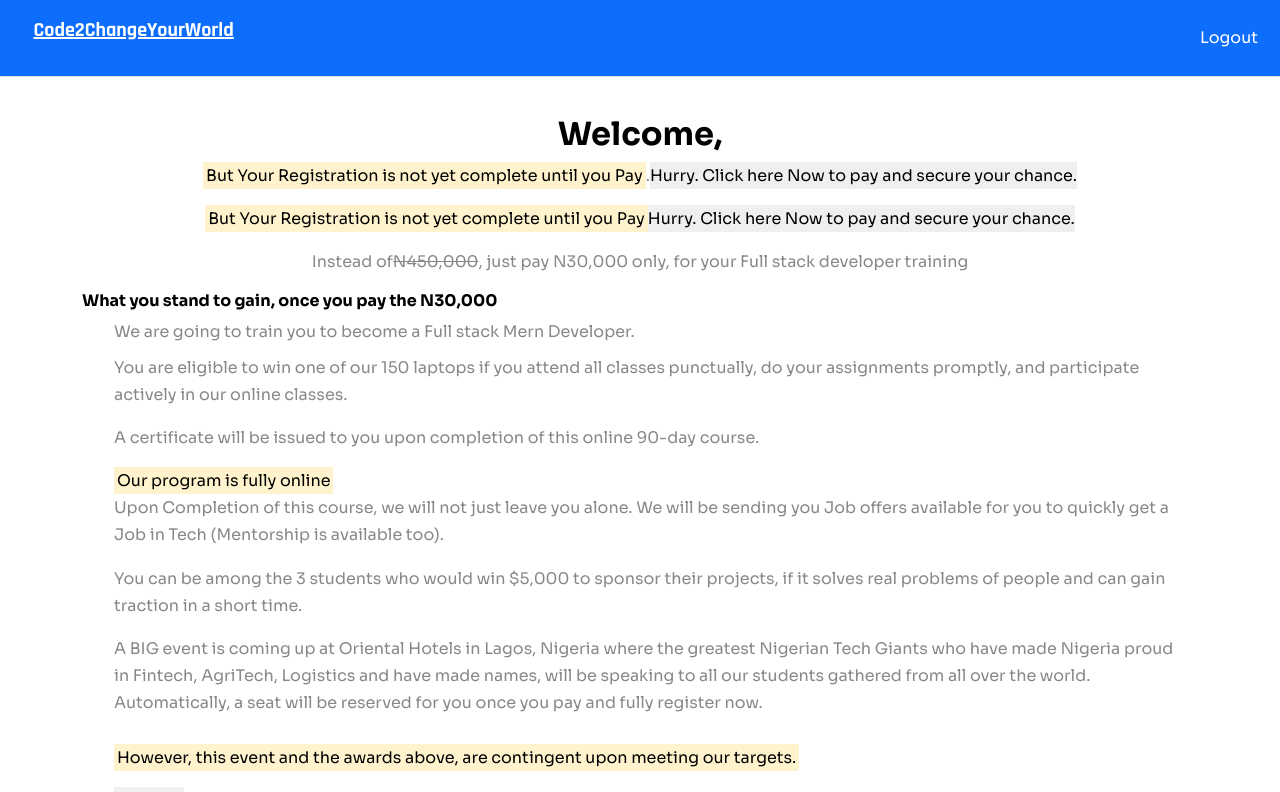
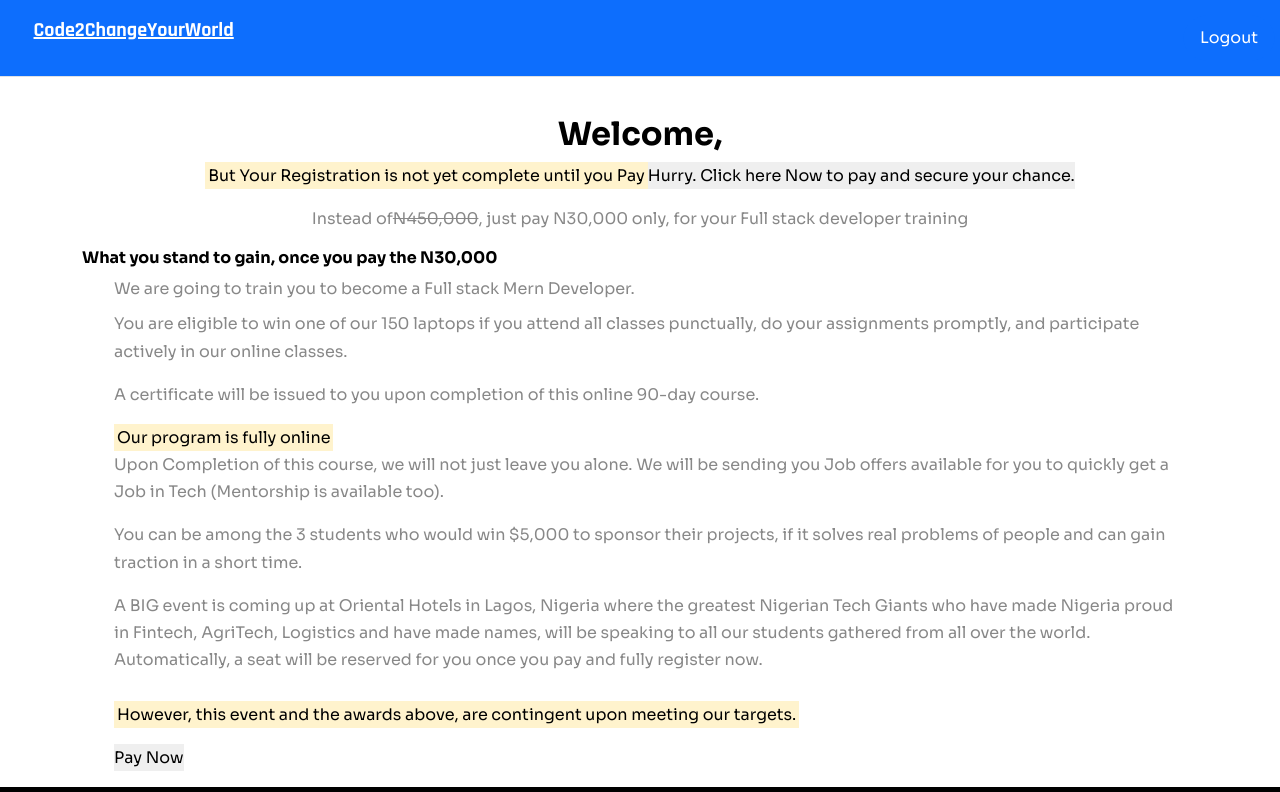
Before and after one commit to TimothyAttah/EnochLouisBootcamp, a React (Create React App) app in the folder frontend/: page /dashboard in a window 1280 px wide. Shown: the top 792 px of the page. Built offline with nearby package versions, Linux system fonts and the light colour scheme; sample sign-in values are in the browser's storage.

Commit message:
Fixing payment verification issues..

```diff
--- a/frontend/src/pages/Dashboard.jsx
+++ b/frontend/src/pages/Dashboard.jsx
@@ -17,7 +17,7 @@ const Dashboard = () => {
               Welcome, {user?.firstname} {user?.lastname}
             </H2>
             <div>
-              <p class='mb-3'>
+              {/* <p class='mb-3'>
                 <mark>
                   But Your Registration is not yet complete until you Pay
                 </mark>
@@ -27,7 +27,7 @@ const Dashboard = () => {
                     Hurry. Click here Now to pay and secure your chance.
                   </button>
                 </a>
-              </p>
+              </p> */}
               <p className='mb-3'>
                 <mark>
                   But Your Registration is not yet complete until you Pay
```
